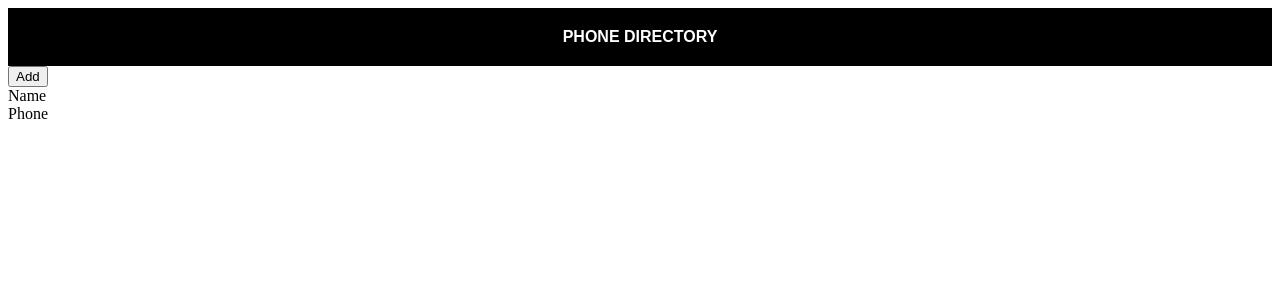
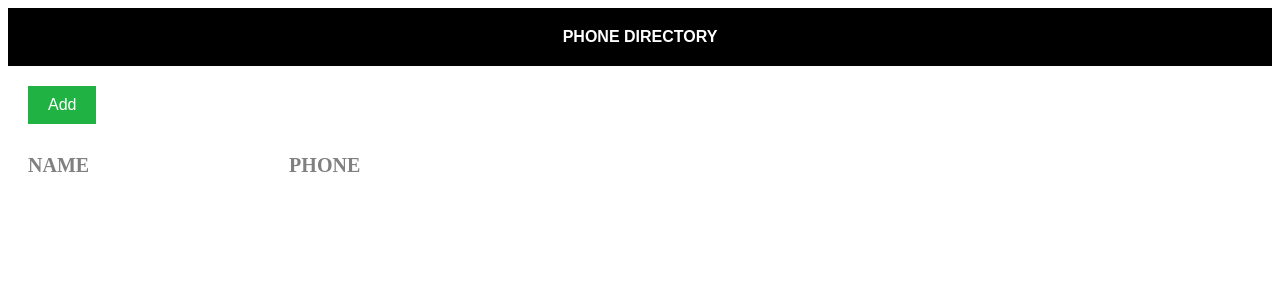
Before and after one commit to saatviknagpal/phone-directory, a React (Create React App) app: page / in a window 1280 px wide. Shown: the top 300 px of the page. Built offline with nearby package versions, Linux system fonts and the light colour scheme.

Commit message:
Added Styling to App

```diff
--- /dev/null
+++ b/src/App.css
@@ -0,0 +1,22 @@
+.btn {
+    text-align: center;
+    margin: 20px 20px;
+    padding: 10px 20px;
+    background-color: rgb(32, 178, 66);
+    color:white;
+    font-size: medium;
+    border:none;
+    cursor:pointer;
+}
+
+.content{
+    margin: 10px 20px;
+    font-size:20px;
+    text-transform: uppercase;
+    color:grey;
+    font-weight: bold;
+}
+
+.phone{
+    padding-left: 200px;
+}
--- a/src/App.js
+++ b/src/App.js
@@ -1,14 +1,15 @@
 import React from "react";
 import Header from "./Header";
+import "./App.css"
 
 function App() {
   return (
     <div>
       <Header />
-      <button>Add</button>
-      <div>
-        <span>Name</span><br/>
-        <span>Phone</span>
+      <button className = "btn">Add</button>
+      <div className = "content">
+        <span className = "name">Name</span>
+        <span className = "phone">Phone</span>
       </div>
     </div>
   );
```
